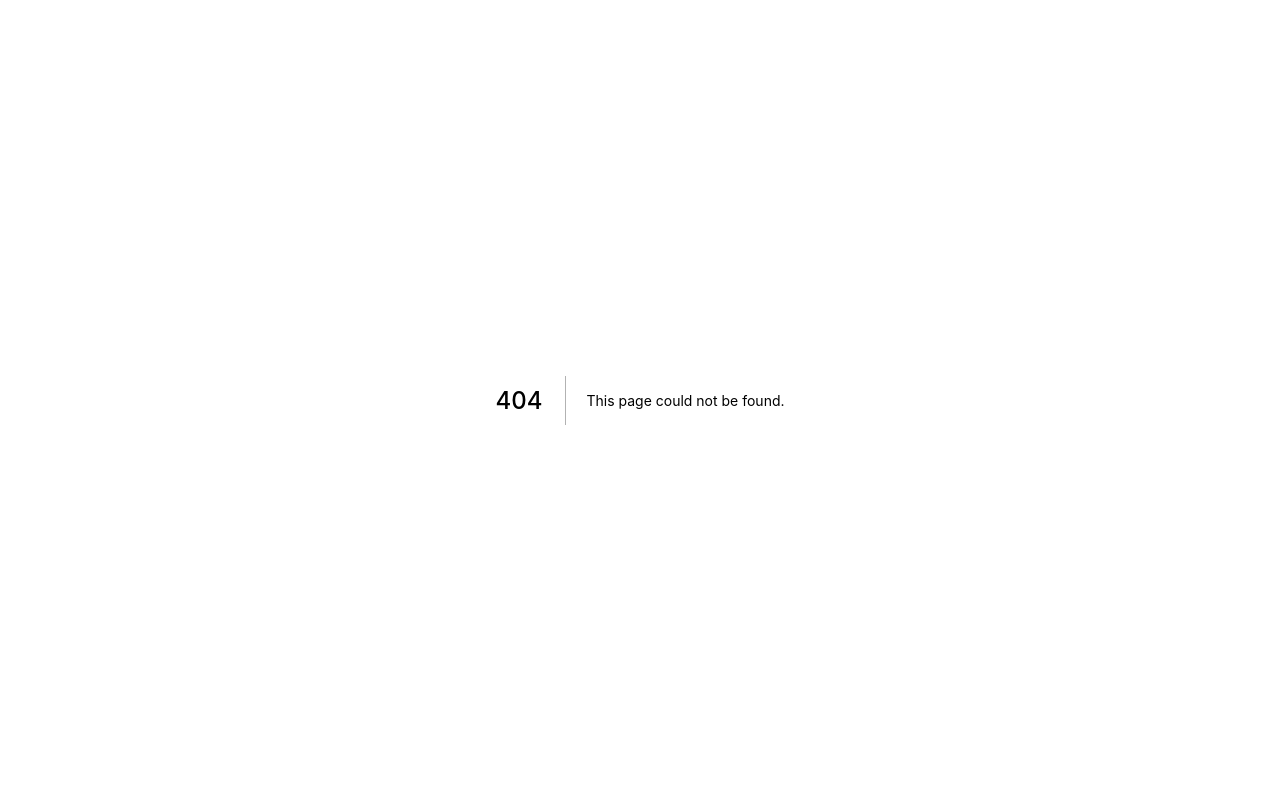
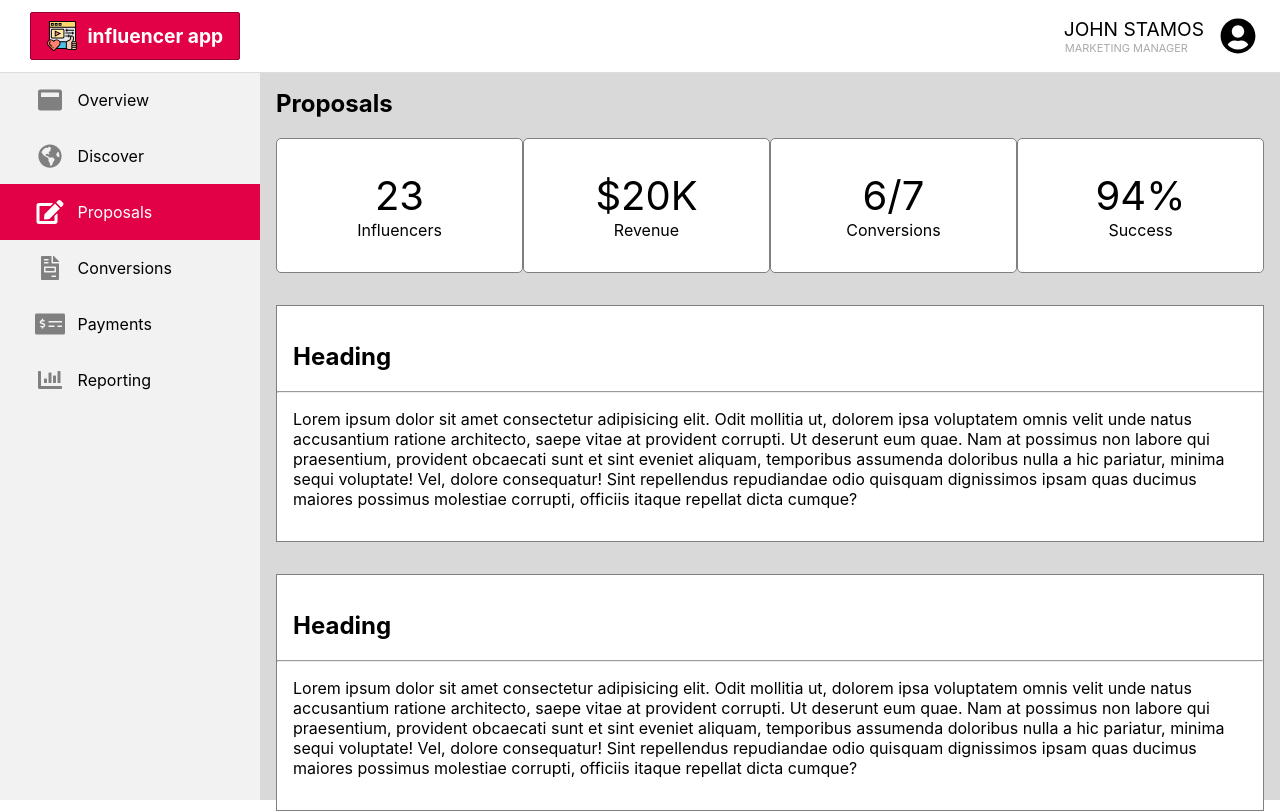
Before and after one commit to FrancisCalizo/ohio-taxidermy-supply, a Next.js app: page /dashboard/proposals in a window 1280 px wide. Before the commit this address had no page. Shown: the top 812 px of the page. Built offline with nearby package versions, Linux system fonts and the light colour scheme.

Commit message:
feat: add other pages (placeholders)

```diff
--- /dev/null
+++ b/pages/dashboard/proposals/index.tsx
@@ -0,0 +1,12 @@
+import React from 'react';
+
+import DashboardLayout from 'components/layout/dashboard/DashboardLayout';
+import OverviewComponent from 'components/pages/dashboard/overview';
+
+export default function Proposals() {
+  return (
+    <DashboardLayout>
+      <OverviewComponent />
+    </DashboardLayout>
+  );
+}
```
Also changed, not shown: pages/dashboard/conversions/index.tsx (added, +12 -0 lines), pages/dashboard/payments/index.tsx (added, +12 -0 lines), pages/dashboard/reporting/index.tsx (added, +12 -0 lines).
